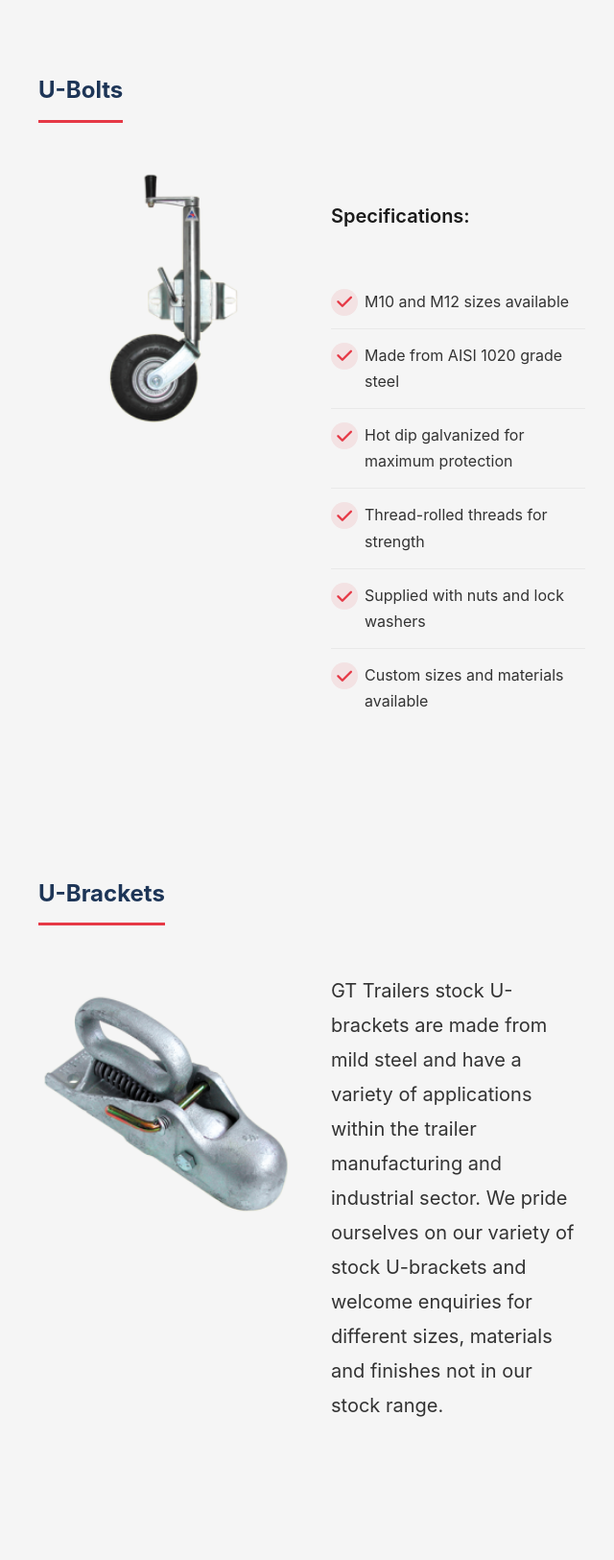
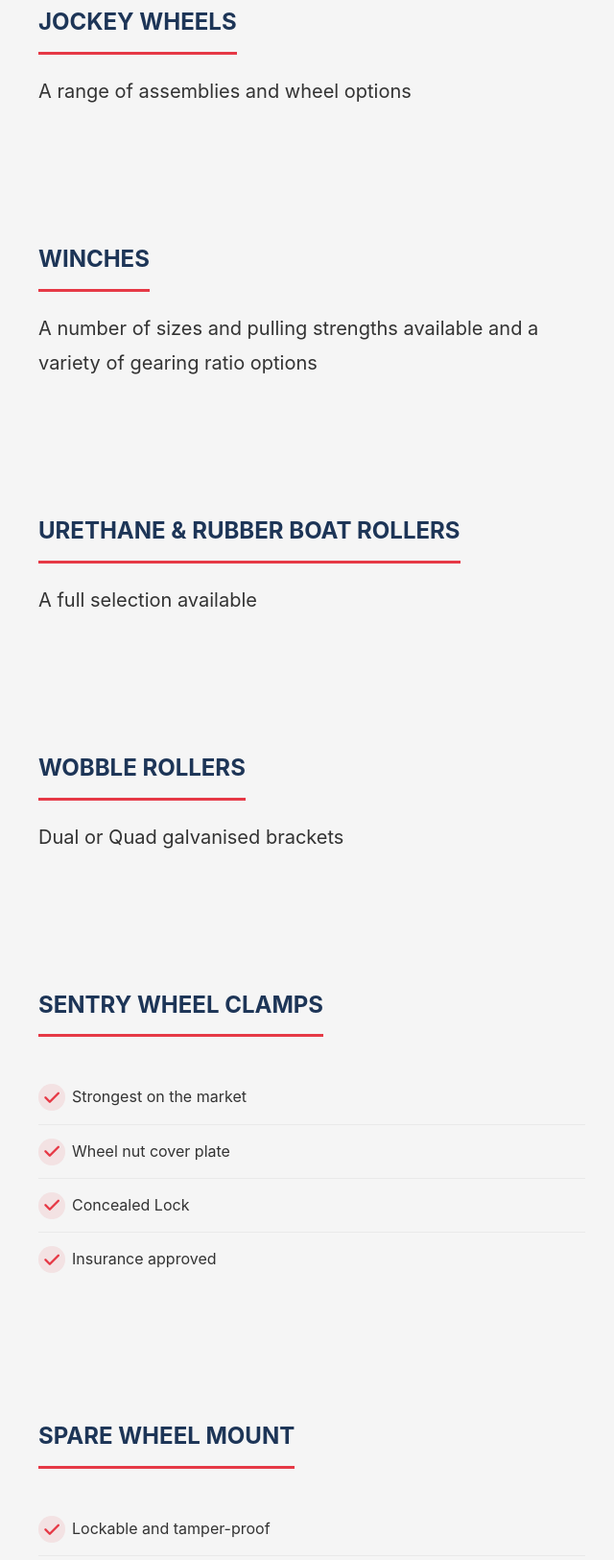
Before and after one commit to Wasabiboy/GT-trailers, a plain HTML site: page u-bolts-plates.html in a window 1280 px wide. Shown: the part 1175-2800 px from the top of the page at 96% size, without its empty margins (0-640 px from the left). Drawn offline with Linux system fonts and the light colour scheme.

Commit message:
Update hardware page with correct content

```diff
--- a/u-bolts-plates.html
+++ b/u-bolts-plates.html
@@ -62,53 +62,56 @@
         <div class="container">
             <div class="service-detail-content">
                 <div class="service-detail-text">
-                    <h2>Stock U-Bolts and Nuts</h2>
-                    <p>Here at GT Trailers we have a large stock range of M10 and M12 U-bolts. Our U-bolts are made from AISI 1020 grade steel and hot dip galvanized for maximum protection. U-bolt threads are produced by thread-rolling to ensure the strength and integrity of the thread.</p>
-
-                    <p>Our U-bolts are primarily used for trailers, but also have many other uses in the construction industry and general engineering. We also supply these sectors with custom sizes and materials to suit specific requirements. All U-bolts are supplied with nuts and lock washers.</p>
+                    <h2>Hardware</h2>
+                    <p>We're able to supply a range of trailer hardware and accessories for trouble-free towing:</p>
 
                     <div class="product-section">
-                        <h3>U-Bolts</h3>
-                        <div class="product-detail-grid">
-                            <div class="product-detail-image">
-                                <img src="images/SetWidth237-hardware01.png" alt="U-Bolts">
-                            </div>
-                            <div class="product-detail-info">
-                                <h4>Specifications:</h4>
-                                <ul class="service-list">
-                                    <li>M10 and M12 sizes available</li>
-                                    <li>Made from AISI 1020 grade steel</li>
-                                    <li>Hot dip galvanized for maximum protection</li>
-                                    <li>Thread-rolled threads for strength</li>
-                                    <li>Supplied with nuts and lock washers</li>
-                                    <li>Custom sizes and materials available</li>
-                                </ul>
-                            </div>
-                        </div>
+                        <h3>TRAILER COUPLINGS</h3>
+                        <p>Cast iron and galvanised steel models</p>
                     </div>
 
                     <div class="product-section">
-                        <h3>U-Brackets</h3>
-                        <div class="product-detail-grid">
-                            <div class="product-detail-image">
-                                <img src="images/SetWidth237-hardware02.png" alt="U-Brackets">
-                            </div>
-                            <div class="product-detail-info">
-                                <p>GT Trailers stock U-brackets are made from mild steel and have a variety of applications within the trailer manufacturing and industrial sector. We pride ourselves on our variety of stock U-brackets and welcome enquiries for different sizes, materials and finishes not in our stock range.</p>
-                            </div>
-                        </div>
+                        <h3>JOCKEY WHEELS</h3>
+                        <p>A range of assemblies and wheel options</p>
                     </div>
 
                     <div class="product-section">
-                        <h3>Plates with Holes</h3>
-                        <div class="product-detail-grid">
-                            <div class="product-detail-image">
-                                <img src="images/SetWidth237-hardware03.png" alt="Plates with Holes">
-                            </div>
-                            <div class="product-detail-info">
-                                <p>Do you need a plate with holes to mount your U-bolt? GT Trailers can help with that too. We have a large variety of holed plates, all ranging from single holed plates to five hole plates used in the trailer and engineering industry. Our holed plates are made from mild steel and are supplied in a BARE finish or hot-dip galvanized for maximum protection.</p>
-                            </div>
-                        </div>
+                        <h3>WINCHES</h3>
+                        <p>A number of sizes and pulling strengths available and a variety of gearing ratio options</p>
+                    </div>
+
+                    <div class="product-section">
+                        <h3>URETHANE & RUBBER BOAT ROLLERS</h3>
+                        <p>A full selection available</p>
+                    </div>
+
+                    <div class="product-section">
+                        <h3>WOBBLE ROLLERS</h3>
+                        <p>Dual or Quad galvanised brackets</p>
+                    </div>
+
+                    <div class="product-section">
+                        <h3>SENTRY WHEEL CLAMPS</h3>
+                        <ul class="service-list">
+                            <li>Strongest on the market</li>
+                            <li>Wheel nut cover plate</li>
+                            <li>Concealed Lock</li>
+                            <li>Insurance approved</li>
+                        </ul>
+                    </div>
+
+                    <div class="product-section">
+                        <h3>SPARE WHEEL MOUNT</h3>
+                        <ul class="service-list">
+                            <li>Lockable and tamper-proof</li>
+                            <li>Holds all common trailer wheels</li>
+                            <li>Standard wheel nuts</li>
+                            <li>Galvanised steel construction</li>
+                        </ul>
+                    </div>
+
+                    <div class="product-section">
+                        <p style="font-size: 20px; font-weight: 600; color: var(--secondary-color); margin-top: 30px;">And much more, contact GT Trailers today for all your trailer requirements.</p>
                     </div>
                 </div>
             </div>
```
